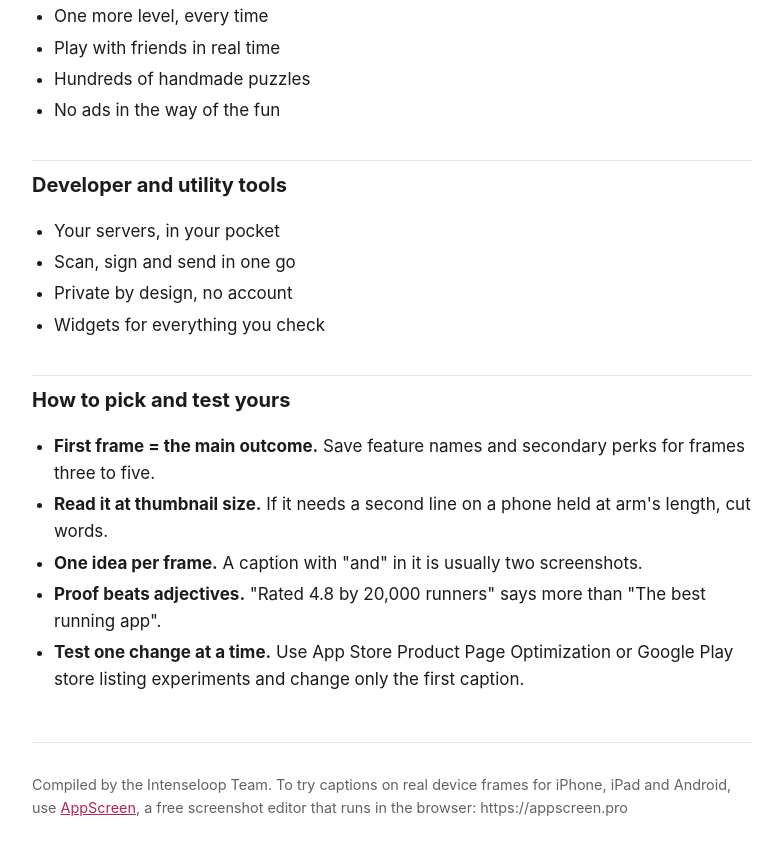
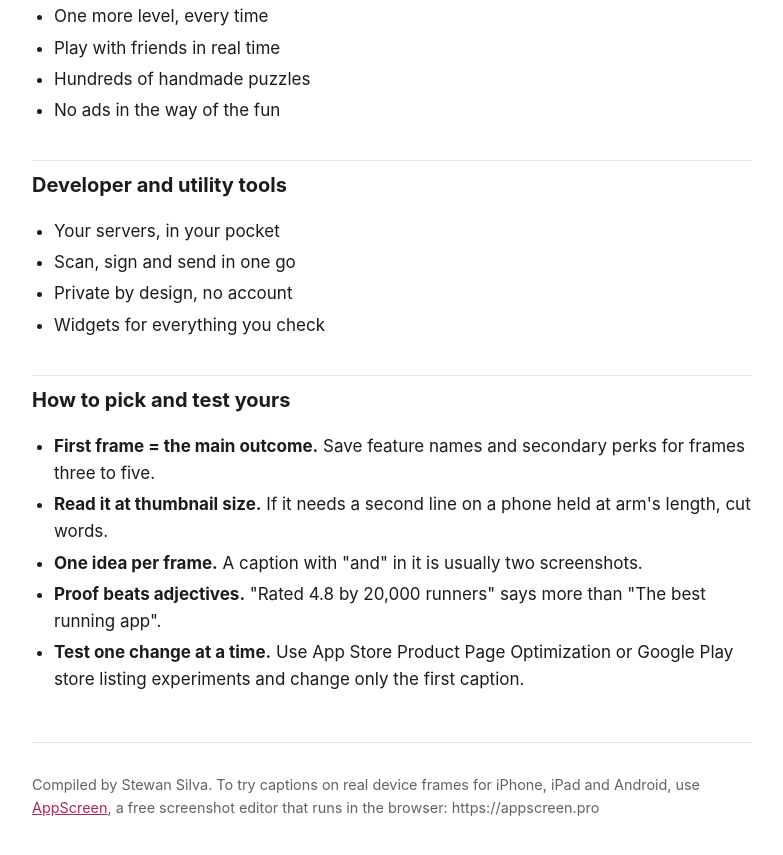
Before and after one commit to stewones/screenshot-caption-examples, a plain HTML site: page index.html in a window 1280 px wide. Shown: the part 2050-2905 px from the top of the page, without its empty margins (248-1031 px from the left). Drawn offline with Linux system fonts and the light colour scheme.

Commit message:
Update byline

```diff
--- a/index.html
+++ b/index.html
@@ -116,7 +116,7 @@
 </ul>
 </article>
 <footer>
-<p>Compiled by the Intenseloop Team. To try captions on real device frames for iPhone, iPad and Android, use <a href="https://appscreen.pro">AppScreen</a>, a free screenshot editor that runs in the browser: https://appscreen.pro</p>
+<p>Compiled by Stewan Silva. To try captions on real device frames for iPhone, iPad and Android, use <a href="https://appscreen.pro">AppScreen</a>, a free screenshot editor that runs in the browser: https://appscreen.pro</p>
 </footer>
 </main>
 </body>
```
